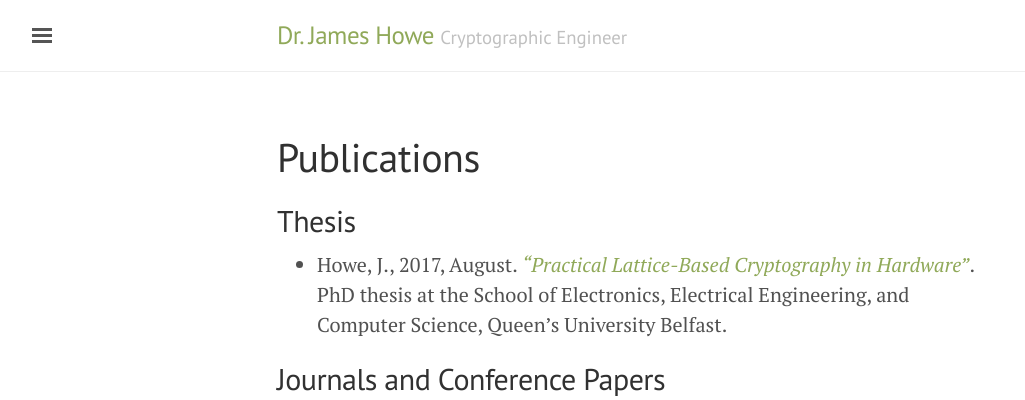
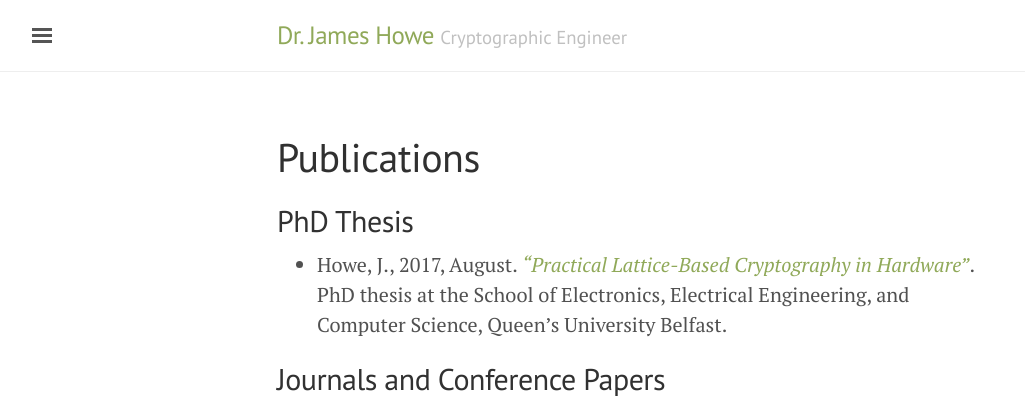
Before and after one commit to jameshoweee/jameshoweee.github.io, a Jekyll site: the page built from papers.md, in a window 1280 px wide. Shown: the top 400 px of the page, without its empty margins (3-1028 px from the left). Built offline with Jekyll 4.4.1, drawn with Linux system fonts in a browser that asks for light colours.

Commit message:
Update papers.md

```diff
--- a/papers.md
+++ b/papers.md
@@ -4,7 +4,7 @@ title: Publications
 permalink: /publications/
 ---
 
-## Thesis
+## PhD Thesis
 *	Howe, J., 2017, August. [*"Practical Lattice-Based Cryptography in Hardware"*](files/thesis.pdf). PhD thesis at the School of Electronics, Electrical Engineering, and Computer Science, Queen’s University Belfast.
 
 ## Journals and Conference Papers
```
